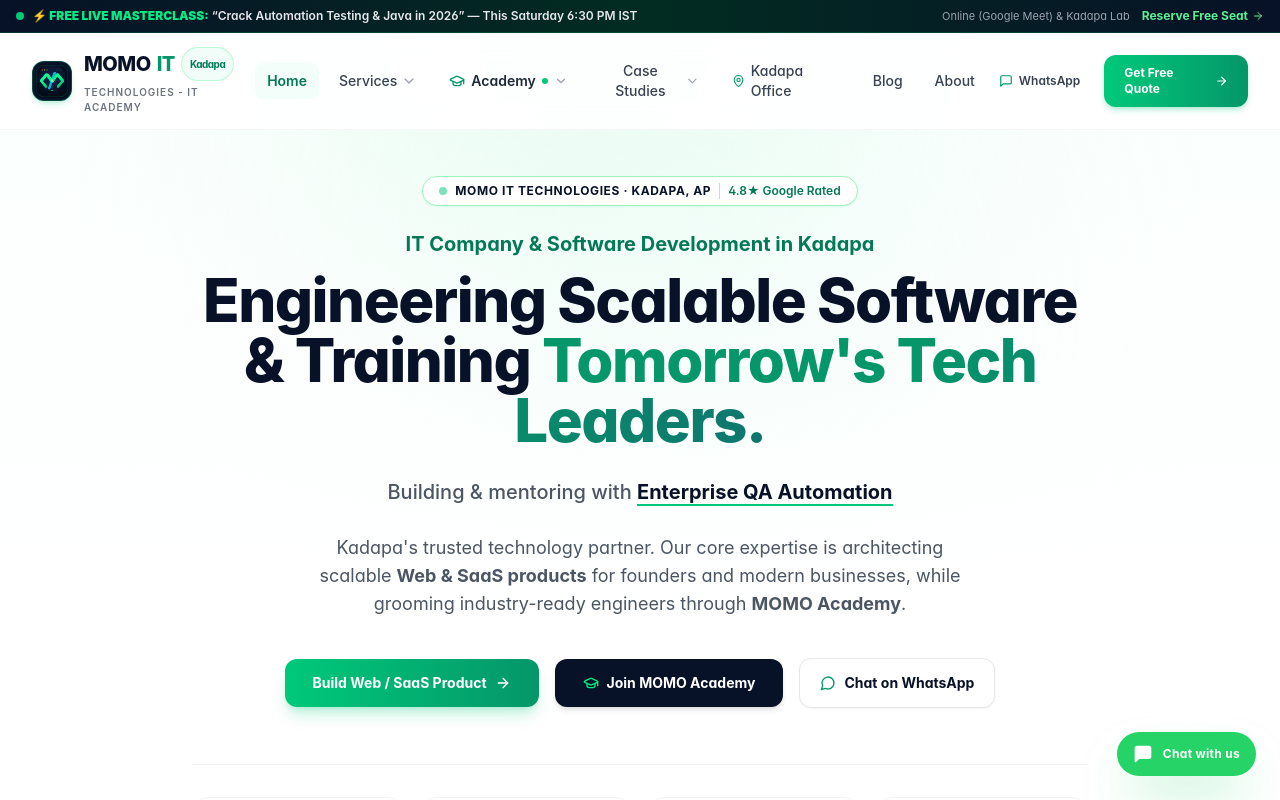
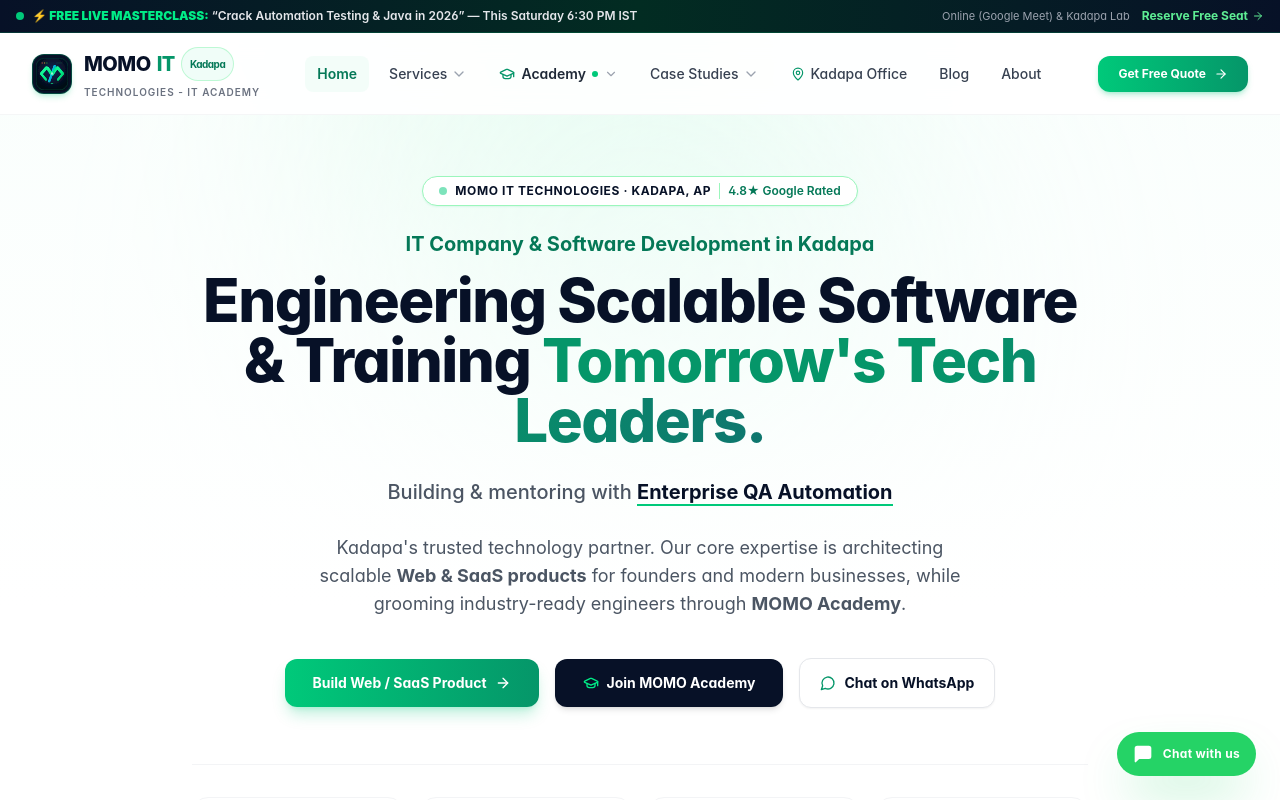
Before and after one commit to momoittechnologies-spec/momo-it-technologies, a Next.js app: page / in a window 1280 px wide. Shown: the top 800 px of the page. Built offline with nearby package versions, Linux system fonts and the light colour scheme.

Commit message:
feat(nav): remove WhatsApp button from top navbar

```diff
--- a/src/components/navbar/Navbar.tsx
+++ b/src/components/navbar/Navbar.tsx
@@ -568,17 +568,6 @@
 
             {/* Right Action Buttons */}
             <div className="hidden lg:flex items-center gap-3">
-              <a
-                href="https://wa.me/918639831132"
-                target="_blank"
-                rel="noopener noreferrer"
-                className="flex items-center gap-1.5 text-xs font-semibold text-gray-700 hover:text-emerald-600 px-3 py-2 rounded-xl hover:bg-gray-50 transition-colors"
-                title="Direct WhatsApp with Kadapa office"
-              >
-                <MessageSquare className="w-3.5 h-3.5 text-emerald-600" />
-                <span>WhatsApp</span>
-              </a>
-
               <Link
                 href="/contact"
                 className="inline-flex items-center justify-center gap-2 px-5 py-2.5 rounded-xl bg-gradient-to-r from-brand-500 to-brand-600 hover:from-brand-600 hover:to-brand-700 text-white text-xs font-bold shadow-md shadow-brand-500/25 hover:shadow-lg hover:shadow-brand-500/35 hover:-translate-y-0.5 transition-all"
```
